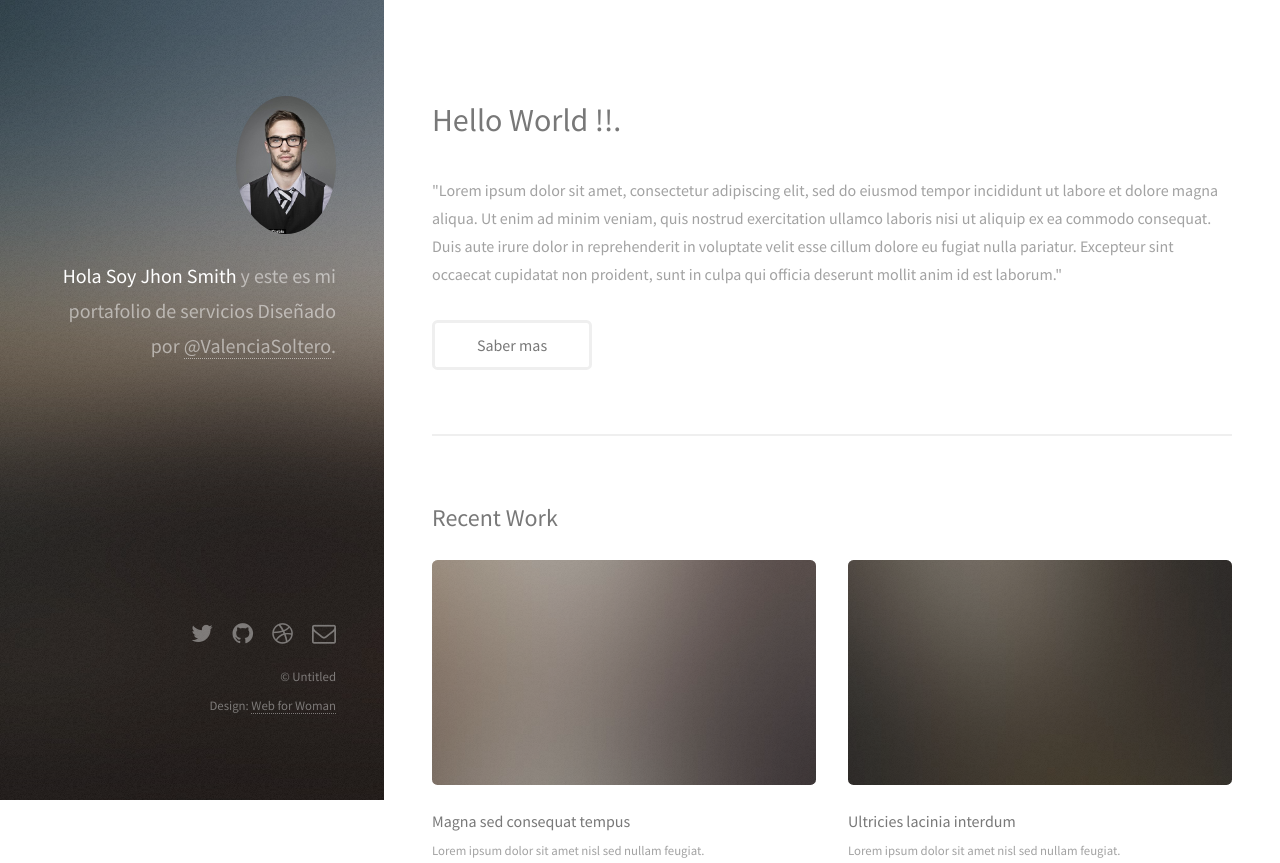
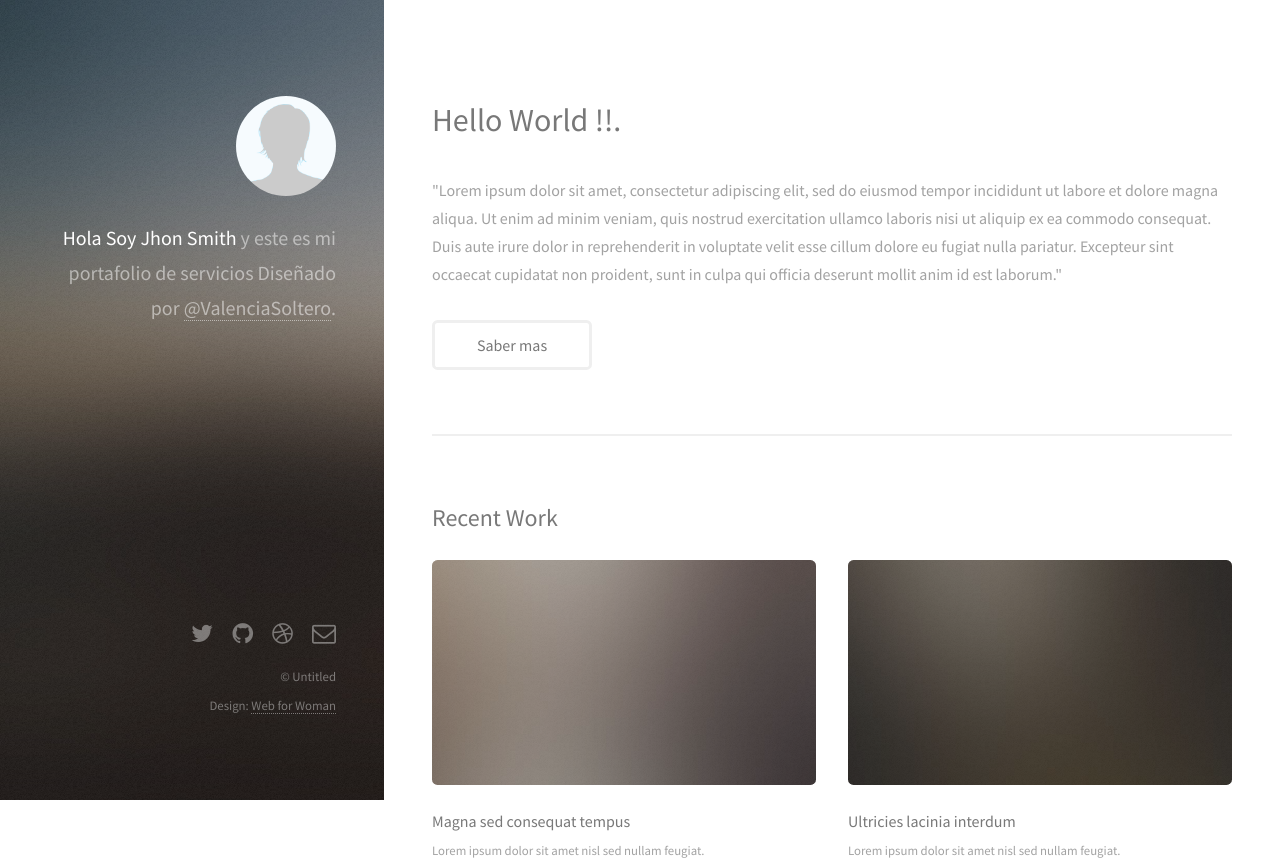
Before and after one commit to webforwoman/Strata, a plain HTML site: page index.html in a window 1280 px wide. Shown: the top 863 px of the page. Drawn offline with nearby package versions, Linux system fonts and the light colour scheme.

Commit message:
jhon doe

```diff
--- a/index.html
+++ b/index.html
@@ -6,7 +6,7 @@
 -->
 <html>
 	<head>
-		<title>Strata by HTML5 UP</title>
+		<title>Welcome to Strata design</title>
 		<meta charset="utf-8" />
 		<meta name="viewport" content="width=device-width, initial-scale=1" />
 		<!--[if lte IE 8]><script src="assets/css/ie/html5shiv.js"></script><![endif]-->
@@ -18,7 +18,7 @@
 
 		<!-- Header -->
 			<header id="header">
-				<a href="#" class="image avatar"><img src="images/faceman.jpg" alt="" /></a>
+				<a href="#" class="image avatar"><img src="images/face.png" alt="" /></a>
 				<h1><strong>Hola Soy Jhon Smith</strong> y este es mi portafolio de servicios Diseñado por <br />
 				 <a href="http://webforwoman.com">@ValenciaSoltero</a>.</h1>
 			</header>
```
Also changed, not shown: images/face.png (added).
